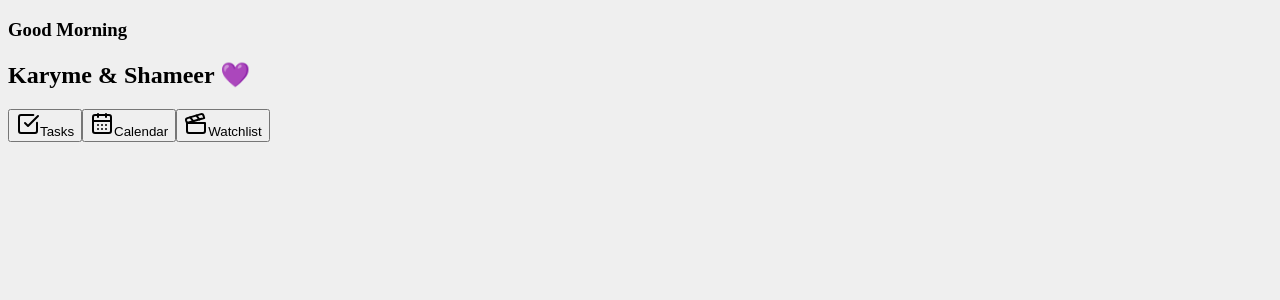
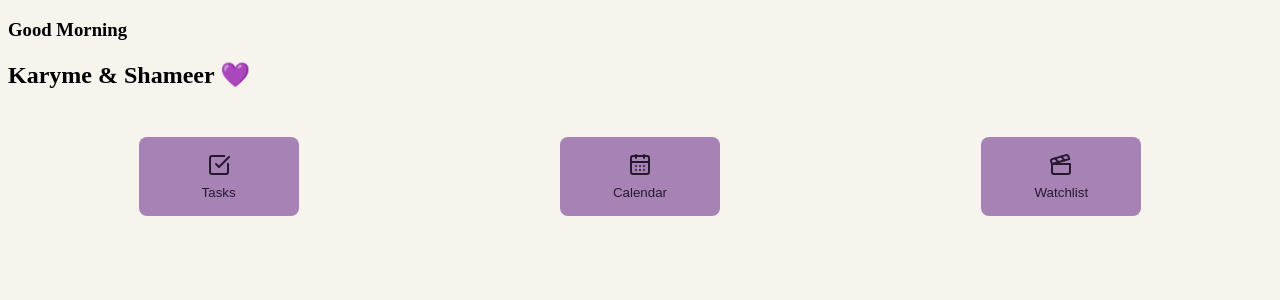
Before and after one commit to Shameer-R/BetweenUs, a React app in the folder frontend/: page / in a window 1280 px wide. Shown: the top 300 px of the page. Built offline with nearby package versions, Linux system fonts and the light colour scheme; the HTML template or start-up script is replaced by a standard one.

Commit message:
style: add some styling to the feature buttons

```diff
--- a/frontend/src/App.jsx
+++ b/frontend/src/App.jsx
@@ -20,7 +20,7 @@ function App() {
         <h3>Good Morning</h3>
         <h2>Karyme & Shameer 💜</h2>
       </header>
-      <div>
+      <div className="feature-buttons">
         <FeatureButton featureName="Tasks" Icon={SquareCheckBig} />
         <FeatureButton featureName="Calendar" Icon={CalendarDays} />
         <FeatureButton featureName="Watchlist" Icon={Clapperboard} />
--- a/frontend/src/index.css
+++ b/frontend/src/index.css
@@ -1,5 +1,5 @@
 body {
-  background-color: #efefef;
+  background-color: #f7f3ed;
 }
 
 .up-next {
@@ -10,9 +10,32 @@ body {
   gap: 10rem;
 }
 
+header {
+  margin-bottom: 3rem;
+}
+
 main {
   display: flex;
   flex-direction: column;
   justify-content: center;
   align-items: center;
 }
+
+.feature-buttons {
+  display: flex;
+  justify-content: space-around;
+}
+
+.feature-button {
+  display: flex;
+  flex-direction: column;
+  align-items: center;
+  justify-content: center;
+  gap: 0.5rem;
+  padding: 1rem;
+  border-radius: 0.5rem;
+  border: none;
+  background-color: #a783b5;
+  color: #26192e;
+  width: 10rem;
+}
```
